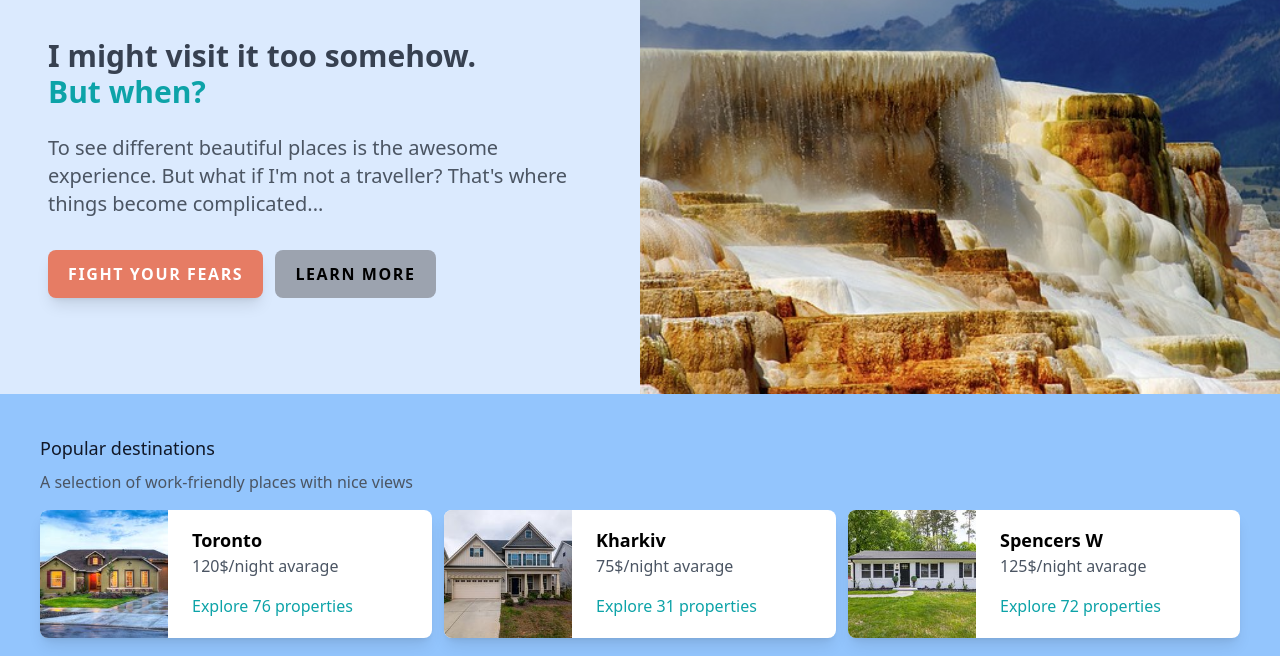
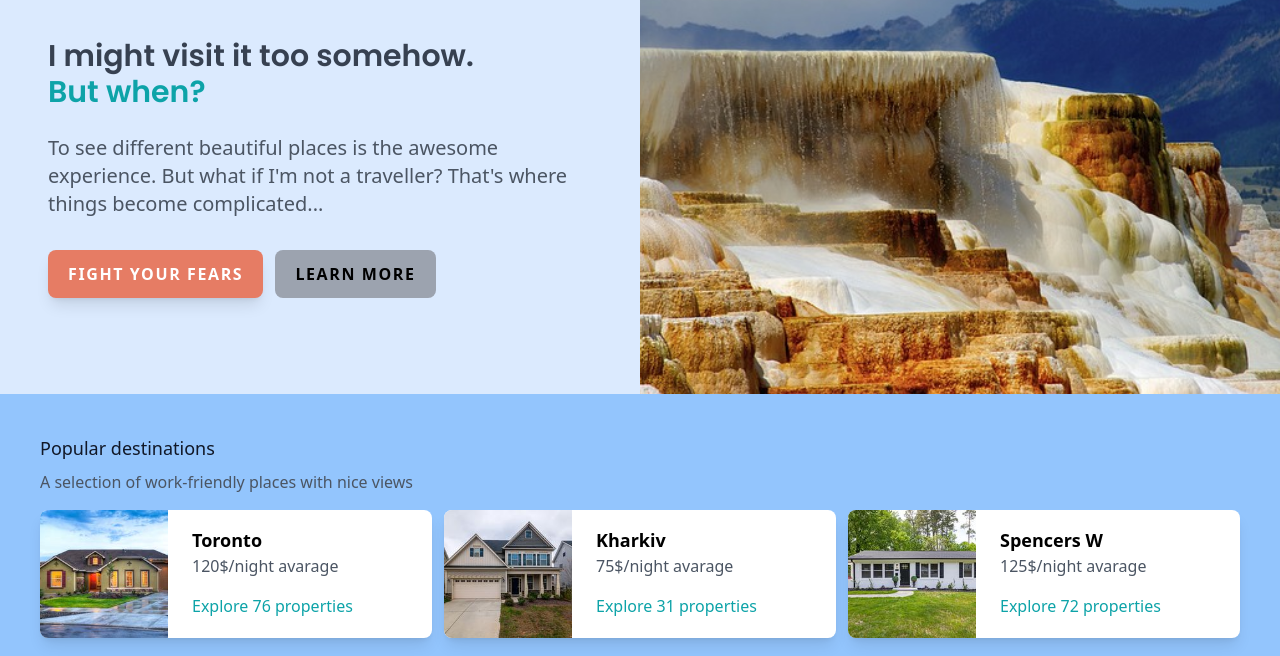
Before and after one commit to dsobolev/tailwind-lab, a website: page index.html in a window 1280 px wide. Shown: the part 138-794 px from the top of the page. Drawn offline with nearby package versions, Linux system fonts and the light colour scheme; files that its build step writes are made by us from their sources.

Commit message:
Added Poppins font-family

```diff
--- a/index.html
+++ b/index.html
@@ -4,6 +4,9 @@
     <meta charset="utf-8">
     <meta name="viewport" content="width=device-width, initial-scale=1">
     <title>Sample Doc</title>
+    <link rel="preconnect" href="https://fonts.googleapis.com">
+    <link rel="preconnect" href="https://fonts.gstatic.com" crossorigin>
+    <link href="https://fonts.googleapis.com/css2?family=Poppins:wght@600&display=swap" rel="stylesheet">
     <link rel="stylesheet" type="text/css" href="build/main.css">
     <script defer src="https://unpkg.com/alpinejs@3.x.x/dist/cdn.min.js"></script>
     <script src="data.js"></script>
@@ -13,7 +16,7 @@
         <div class="px-8 py-12 mx-auto max-w-md sm:max-w-xl lg:px-12 lg:py-24 lg:max-w-full">
             <img class="h-10 mx-auto" src="img/svg-to-png-logo.png" alt="logo here">
             <img class="mt-8 rounded-2xl shadow-2xl sm:h-64 sm:w-full sm:object-cover object-center lg:hidden" src="img/park.jpg" alt="beautiful park">
-            <h1 class="mt-8 text-2xl font-bold text-gray-700 sm:text-4xl sm:mt-10 lg:text-3xl">
+            <h1 class="mt-8 text-2xl font-headline font-semibold text-gray-700 sm:text-4xl sm:mt-10 lg:text-3xl">
                 I might visit it too somehow.
                 <br class="hidden lg:inline" />
                 <span class="text-brandblue">But when?</span>
--- a/tailwind.config.js
+++ b/tailwind.config.js
@@ -14,6 +14,9 @@ module.exports = {
                     light: "#63bebf",
                 },
                 //brandgrey: "#556d75"
+            },
+            fontFamily: {
+                headline: "Poppins, sans-serif",
             }
         },
     },
```
Also changed, not shown: 1 other file.
